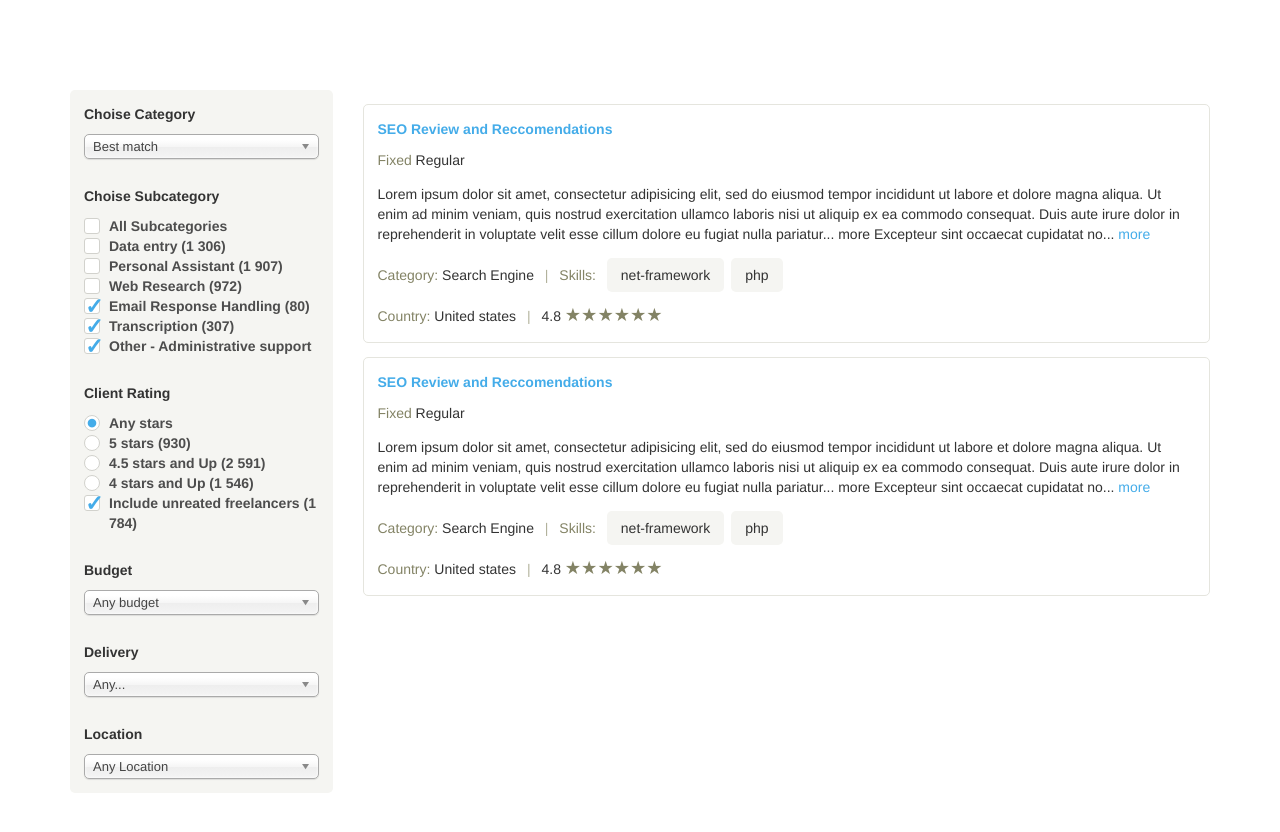
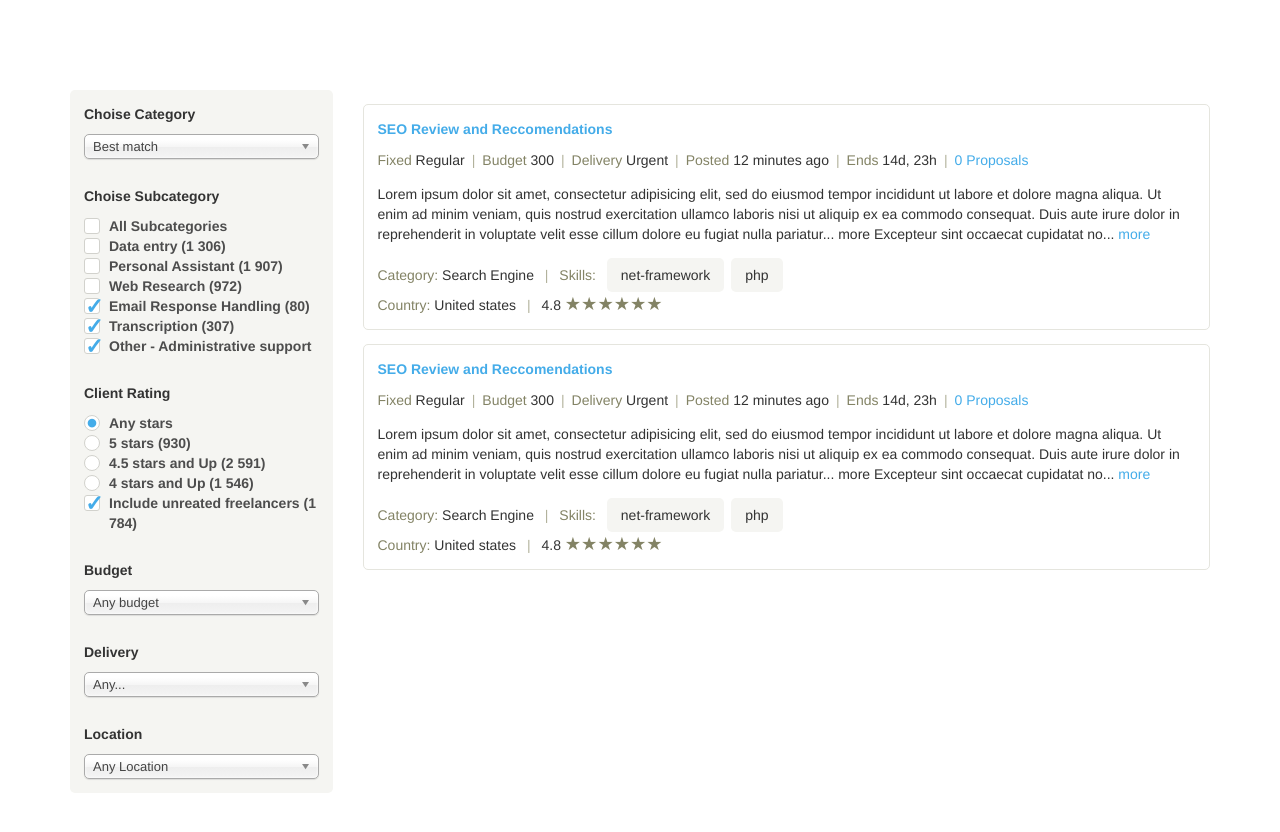
Before and after one commit to belonog/test-assignment, a website with bundled scripts: page src/index.html in a window 1280 px wide. Built offline with nearby package versions, Linux system fonts and the light colour scheme; files whose address does not match are found by name.

Commit message:
small fixes

```diff
--- a/src/js/jobs-catalogue/index.js
+++ b/src/js/jobs-catalogue/index.js
@@ -54,13 +54,13 @@ export default class JobsCatalogue {
         if (option !== 'proposals') {
           html += `<span>${optionName}</span> ${options[option]}`;
         } else {
-          html += `<a href="#">${options[option]} ${optionName}</span>`;
+          html += `<a href="#">${options[option]} ${optionName}</a>`;
         }
 
         html += '</li>';
+      }
 
-        return html;
-      }
+      return html;
     }
   }
 }
--- a/src/style/blocks/jobs-catalogue.scss
+++ b/src/style/blocks/jobs-catalogue.scss
@@ -37,8 +37,9 @@
     }
 
     &__skills {
+      display: inline-block;
       list-style: none;
-      display: inline-block;
+      margin-bottom: -.5em;
       padding: 0;
 
       &-item {
@@ -58,6 +59,7 @@
     &__stars {
       color: darken($light-gray, 50%);
       font-size: 1.3em;
+      line-height: .8;
     }
   }
 }
```
Also changed, not shown: build/css/main.css, build/js/build.js, 2 other files.
